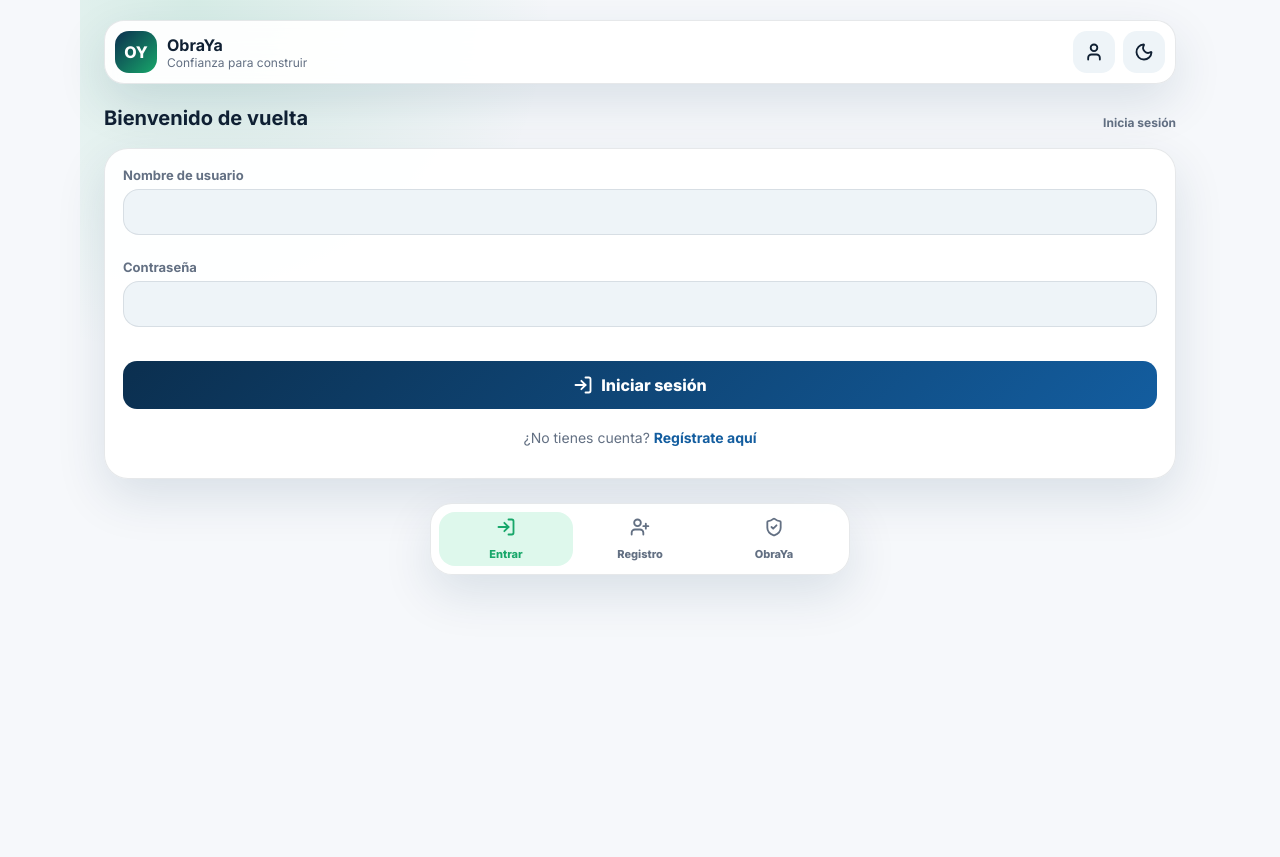
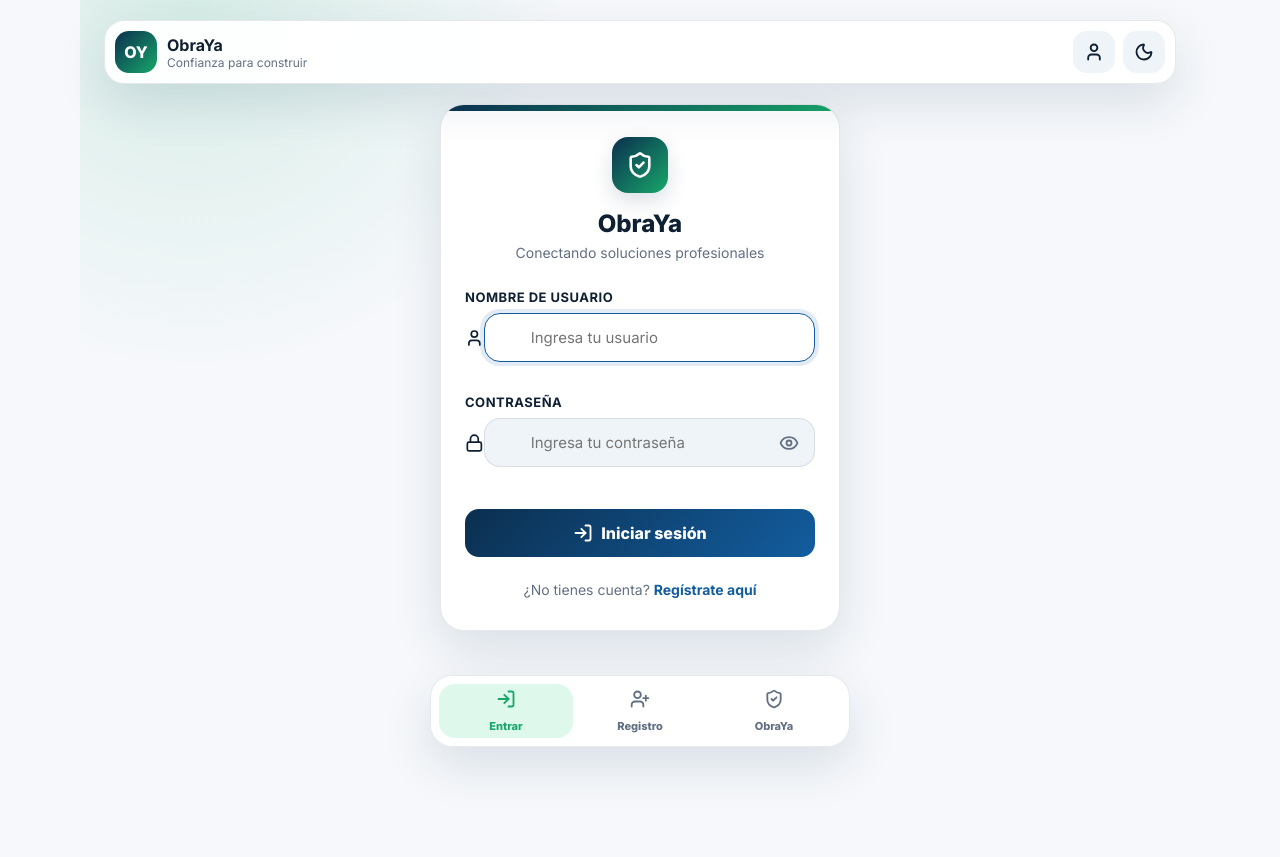
Before and after one commit to Jaisartuyk/Multi-oficios, a Django app: page /login/ in a window 1280 px wide. Before the commit the page ends 598 px from the top, so only its background shows below. Run offline with Django 5.2, Linux system fonts and the light colour scheme.

Commit message:
design: rediseñar vista de login con look premium y toggle de contrasena

```diff
--- a/templates/core/login.html
+++ b/templates/core/login.html
@@ -3,52 +3,259 @@
 {% block title %}Iniciar Sesión | ObraYa{% endblock %}
 
 {% block content %}
-<section class="section-block">
-    <div class="section-title">
-        <h2>Bienvenido de vuelta</h2>
-        <span>Inicia sesión</span>
+<style>
+    .login-container {
+        display: flex;
+        flex-direction: column;
+        align-items: center;
+        justify-content: center;
+        padding: 20px 10px;
+        animation: fadeIn 0.6s ease-out;
+    }
+
+    @keyframes fadeIn {
+        from { opacity: 0; transform: translateY(20px); }
+        to { opacity: 1; transform: translateY(0); }
+    }
+
+    .login-card {
+        width: 100%;
+        max-width: 400px;
+        background: var(--surface);
+        border: 1px solid var(--line);
+        box-shadow: var(--shadow);
+        border-radius: 24px;
+        padding: 32px 24px;
+        position: relative;
+        overflow: hidden;
+    }
+
+    .login-card::before {
+        content: '';
+        position: absolute;
+        top: 0;
+        left: 0;
+        right: 0;
+        height: 6px;
+        background: linear-gradient(135deg, var(--navy), var(--green));
+    }
+
+    .login-header {
+        text-align: center;
+        margin-bottom: 28px;
+    }
+
+    .login-logo {
+        display: inline-flex;
+        align-items: center;
+        justify-content: center;
+        width: 56px;
+        height: 56px;
+        border-radius: 16px;
+        background: linear-gradient(135deg, var(--navy), var(--green));
+        color: #ffffff;
+        font-size: 24px;
+        font-weight: 800;
+        margin-bottom: 16px;
+        box-shadow: 0 8px 20px rgba(11, 47, 79, 0.15);
+    }
+
+    .login-header h2 {
+        font-size: 24px;
+        font-weight: 800;
+        margin: 0 0 6px 0;
+        color: var(--text);
+    }
+
+    .login-header p {
+        color: var(--muted);
+        font-size: 14px;
+        margin: 0;
+    }
+
+    .input-group {
+        position: relative;
+        margin-bottom: 20px;
+    }
+
+    .input-group label {
+        display: block;
+        margin-bottom: 8px;
+        color: var(--text);
+        font-weight: 700;
+        font-size: 13px;
+        text-transform: uppercase;
+        letter-spacing: 0.5px;
+    }
+
+    .input-wrapper {
+        position: relative;
+        display: flex;
+        align-items: center;
+    }
+
+    .input-wrapper i.input-icon {
+        position: absolute;
+        left: 16px;
+        color: var(--muted);
+        pointer-events: none;
+        transition: color 0.3s;
+    }
+
+    .input-wrapper input {
+        width: 100%;
+        padding: 14px 16px 14px 46px;
+        border: 1.5px solid var(--line);
+        border-radius: 16px;
+        background: var(--surface-strong);
+        color: var(--text);
+        outline: none;
+        font-size: 15px;
+        transition: all 0.3s ease;
+    }
+
+    .input-wrapper input:focus {
+        border-color: var(--blue);
+        background: var(--surface);
+        box-shadow: 0 0 0 4px rgba(19, 93, 159, 0.12);
+    }
+
+    .input-wrapper input:focus ~ i.input-icon {
+        color: var(--blue);
+    }
+
+    .password-toggle {
+        position: absolute;
+        right: 16px;
+        background: none;
+        border: none;
+        color: var(--muted);
+        cursor: pointer;
+        padding: 0;
+        display: flex;
+        align-items: center;
+        justify-content: center;
+    }
+
+    .password-toggle:hover {
+        color: var(--text);
+    }
+
+    .alert-banner {
+        background: rgba(220, 53, 69, 0.08);
+        border: 1px solid rgba(220, 53, 69, 0.2);
+        color: #dc3545;
+        padding: 12px 16px;
+        border-radius: 16px;
+        margin-bottom: 20px;
+        font-size: 14px;
+        display: flex;
+        align-items: center;
+        gap: 10px;
+    }
+
+    .success-banner {
+        background: rgba(24, 167, 106, 0.08);
+        border: 1px solid rgba(24, 167, 106, 0.2);
+        color: var(--green);
+        padding: 12px 16px;
+        border-radius: 16px;
+        margin-bottom: 20px;
+        font-size: 14px;
+        display: flex;
+        align-items: center;
+        gap: 10px;
+    }
+</style>
+
+<div class="login-container">
+    <div class="login-card">
+        <div class="login-header">
+            <div class="login-logo">
+                <i data-lucide="shield-check" style="width: 28px; height: 28px;"></i>
+            </div>
+            <h2>ObraYa</h2>
+            <p>Conectando soluciones profesionales</p>
         </div>
 
         {% if messages %}
             {% for message in messages %}
-            <div class="search-card" style="margin-bottom: 15px; color: {% if message.tags == 'error' %}var(--error-color, #dc3545){% else %}var(--green){% endif %};">
+                <div class="{% if message.tags == 'error' %}alert-banner{% else %}success-banner{% endif %}">
+                    <i data-lucide="{% if message.tags == 'error' %}alert-circle{% else %}check-circle{% endif %}" style="width: 20px; height: 20px;"></i>
                     <strong>{{ message }}</strong>
                 </div>
             {% endfor %}
         {% endif %}
 
-    <div class="result-card">
         <form method="post" class="estimate-form">
             {% csrf_token %}
+
             {% for field in form %}
-                <div style="margin-bottom: 12px;">
-                    <label for="{{ field.id_for_label }}" style="display: block; margin-bottom: 6px; color: var(--muted); font-weight: 700; font-size: 13px;">{{ field.label }}</label>
+                <div class="input-group">
+                    <label for="{{ field.id_for_label }}">{{ field.label }}</label>
+                    <div class="input-wrapper">
+                        {% if 'password' in field.name.lower %}
+                            <i data-lucide="lock" class="input-icon" style="width: 20px; height: 20px;"></i>
                             {{ field }}
+                            <button type="button" class="password-toggle" onclick="togglePasswordVisibility('{{ field.id_for_label }}', this)">
+                                <i data-lucide="eye" style="width: 20px; height: 20px;"></i>
+                            </button>
+                        {% else %}
+                            <i data-lucide="user" class="input-icon" style="width: 20px; height: 20px;"></i>
+                            {{ field }}
+                        {% endif %}
+                    </div>
                     {% if field.errors %}
-                        <span style="color: #dc3545; font-size: 12px;">{{ field.errors|striptags }}</span>
+                        <span style="color: #dc3545; font-size: 12px; display: block; margin-top: 6px;">{{ field.errors|striptags }}</span>
                     {% endif %}
                 </div>
             {% endfor %}
+
             <button type="submit" class="primary-button" style="width: 100%; margin-top: 10px;">
                 <i data-lucide="log-in"></i> Iniciar sesión
             </button>
         </form>
-        <p style="text-align: center; margin-top: 20px; font-size: 14px; color: var(--muted);">
-            ¿No tienes cuenta? <a href="{% url 'register' %}" style="color: var(--blue); font-weight: 700;">Regístrate aquí</a>
+
+        <p style="text-align: center; margin-top: 24px; font-size: 14px; color: var(--muted); margin-bottom: 0;">
+            ¿No tienes cuenta? <a href="{% url 'register' %}" style="color: var(--blue); font-weight: 700; transition: color 0.2s;">Regístrate aquí</a>
         </p>
     </div>
-</section>
+</div>
 
 <script>
-    // Aplicar estilos a los inputs de django por defecto
-    document.querySelectorAll('.estimate-form input').forEach(input => {
-        input.style.width = '100%';
-        input.style.padding = '12px 16px';
-        input.style.border = '1px solid var(--line)';
-        input.style.borderRadius = '16px';
-        input.style.background = 'var(--surface-strong)';
-        input.style.color = 'var(--text)';
-        input.style.outline = 'none';
+    document.addEventListener("DOMContentLoaded", function() {
+        // Configurar dinámicamente los inputs generados por Django
+        const usernameInput = document.querySelector('.input-group input[name*="username"]');
+        const passwordInput = document.querySelector('.input-group input[name*="password"]');
+
+        if (usernameInput) {
+            usernameInput.placeholder = "Ingresa tu usuario";
+        }
+        if (passwordInput) {
+            passwordInput.placeholder = "Ingresa tu contraseña";
+        }
+
+        // Refrescar íconos de lucide
+        if (window.lucide) {
+            window.lucide.createIcons();
+        }
     });
+
+    function togglePasswordVisibility(fieldId, button) {
+        const passwordInput = document.getElementById(fieldId);
+        const icon = button.querySelector('i');
+
+        if (passwordInput.type === "password") {
+            passwordInput.type = "text";
+            icon.setAttribute('data-lucide', 'eye-off');
+        } else {
+            passwordInput.type = "password";
+            icon.setAttribute('data-lucide', 'eye');
+        }
+
+        if (window.lucide) {
+            window.lucide.createIcons();
+        }
+    }
 </script>
 {% endblock %}
```
Lines whose indentation alone changed are shown as unchanged.
